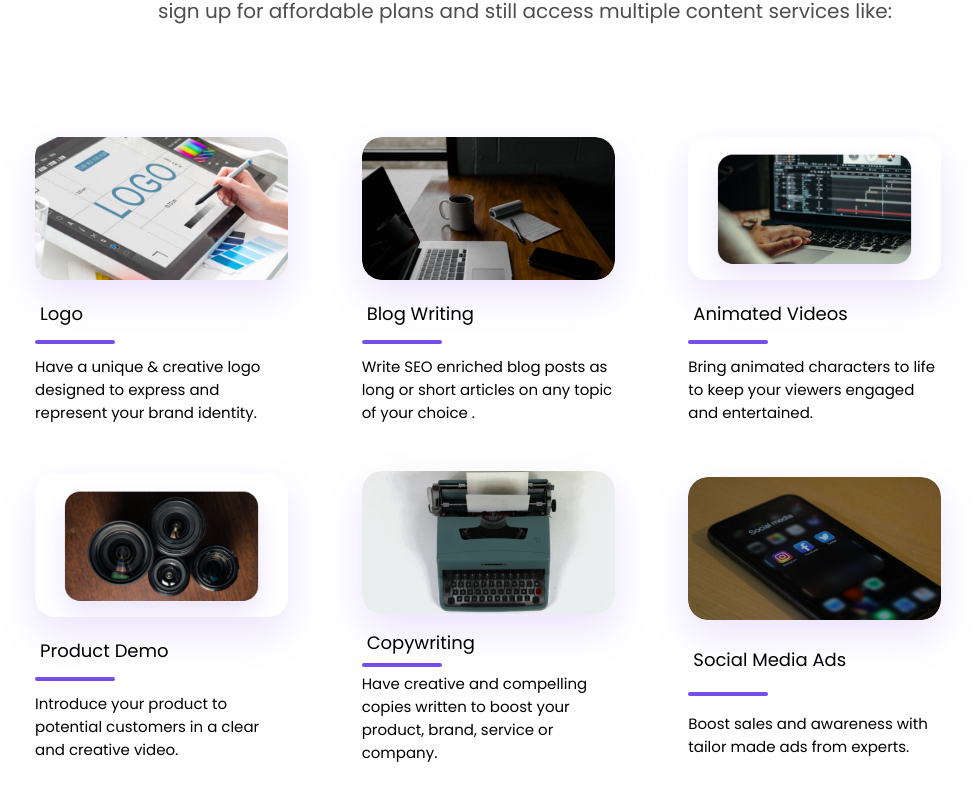
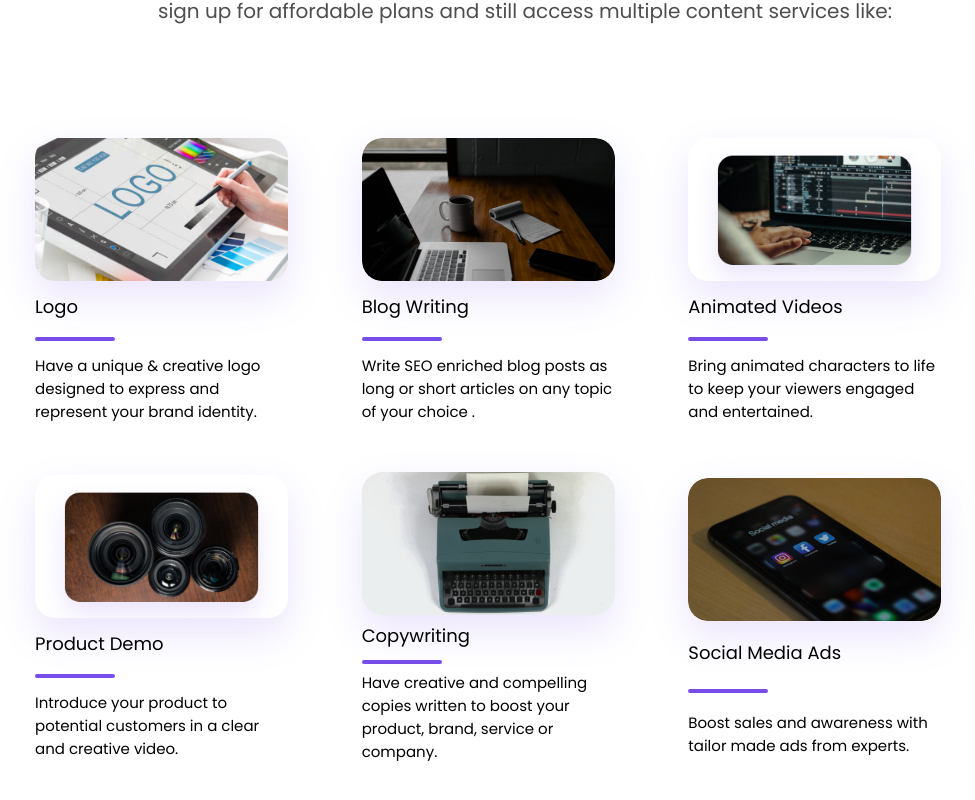
Before and after one commit to danthecm/Retink-Presale, a React (Create React App) app: page / in a window 1280 px wide. Shown: the part 2984-3784 px from the top of the page, without its empty margins (115-1090 px from the left). Built offline with nearby package versions, Linux system fonts and the light colour scheme.

Commit message:
what's up

```diff
--- a/src/components/Main.module.css
+++ b/src/components/Main.module.css
@@ -95,7 +95,7 @@ main > p {
 .service > .title {
   font-weight: 300;
   font-size: 18px;
-  margin: 10px 5px 3px 5px;
+  margin-bottom: 5px;
 }
 .service > hr {
   width: 80px;
```
